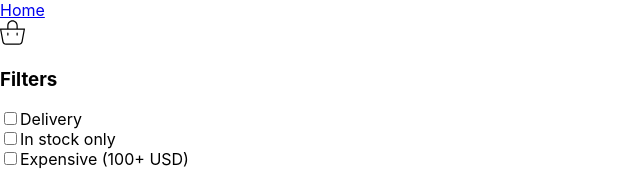
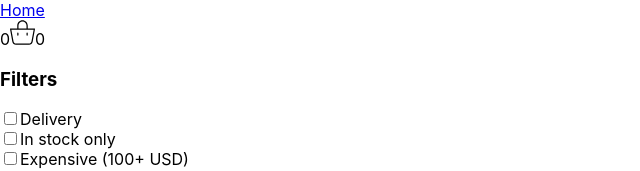
Before and after one commit to shelooks16/assignment-cart, a React (Create React App) app: page /category/fgsa2142fa in a window 1280 px wide. Shown: the top 171 px of the page, without its empty margins (0-640 px from the left). Built offline with nearby package versions, Linux system fonts and the light colour scheme.

Commit message:
add product to cart; display cart total in navbar

```diff
--- a/src/components/Navbar.js
+++ b/src/components/Navbar.js
@@ -2,10 +2,18 @@ import React from 'react';
 import { Link } from 'react-router-dom';
 
 import { ReactComponent as CartSVG } from '../images/cart.svg';
+import { useCart } from '../lib/cart.context';
 
 const LINKS = [{ link: '/', text: 'Home' }];
 
 const Navbar = () => {
+  const cart = useCart();
+  const cartItemsTotal = cart.reduce((total, item) => total + item.quantity, 0);
+  const cartPriceTotal = cart.reduce(
+    (total, item) => total + item.price * item.quantity,
+    0
+  );
+
   return (
     <div>
       {LINKS.map(({ link, text }) => (
@@ -14,7 +22,9 @@ const Navbar = () => {
         </div>
       ))}
       <div>
+        {cartItemsTotal}
         <CartSVG width={25} />
+        {cartPriceTotal}
       </div>
     </div>
   );
--- a/src/components/Products.js
+++ b/src/components/Products.js
@@ -1,6 +1,20 @@
-import React from 'react';
+import React, { useCallback } from 'react';
+import { useCartDispatch } from '../lib/cart.context';
 
 const Products = ({ products }) => {
+  const dispatchCart = useCartDispatch();
+
+  const handleAddToCart = useCallback(
+    (id, price, inStock) => {
+      if (!inStock) {
+        return;
+      }
+
+      dispatchCart({ type: 'ADD_ONE', id, price });
+    },
+    [dispatchCart]
+  );
+
   if (products.length === 0) {
     return <div>No products found</div>;
   }
@@ -23,7 +37,11 @@ const Products = ({ products }) => {
         </div>
         <div>{inStock ? 'In stock' : 'Out of stock'}</div>
         {delivery && <div>Delivery available</div>}
-        <button type="button" disabled={!inStock}>
+        <button
+          type="button"
+          disabled={!inStock}
+          onClick={() => handleAddToCart(restOfProduct.id, price, inStock)}
+        >
           Add to cart
         </button>
       </div>
```
